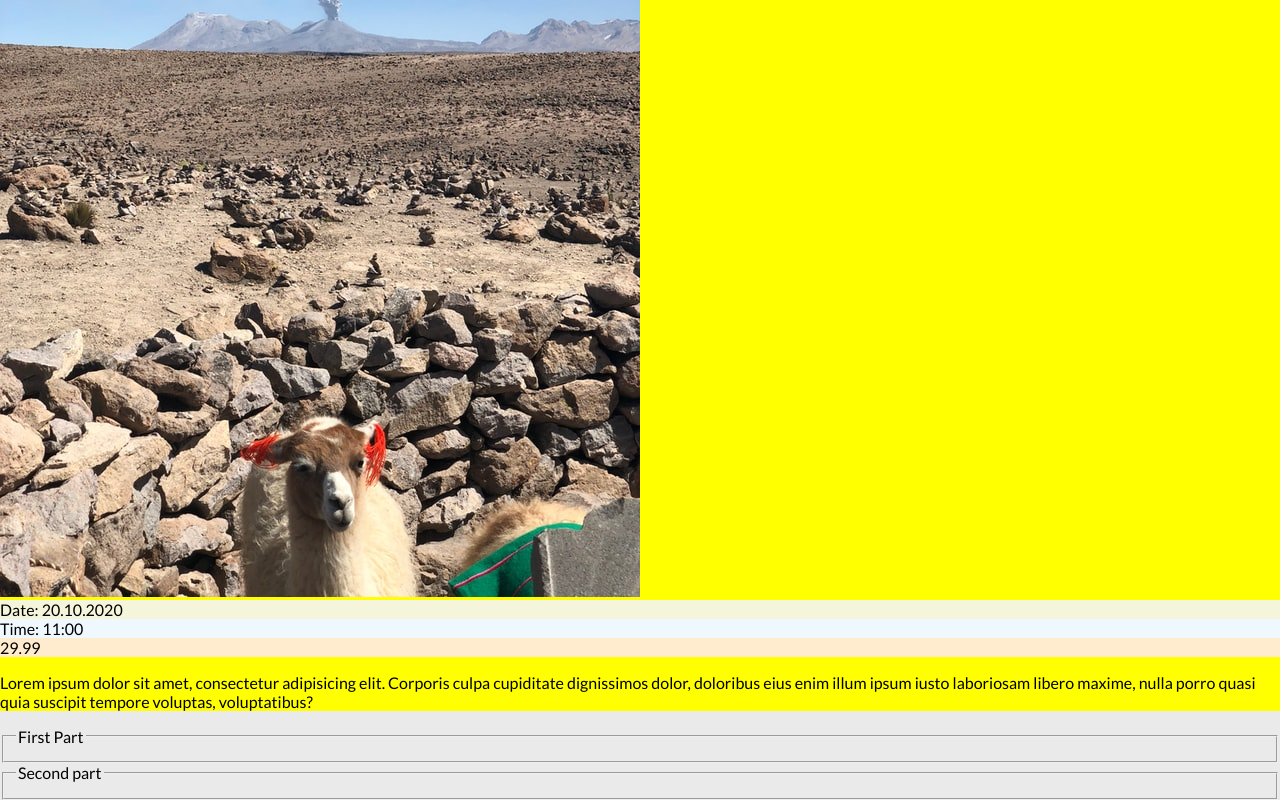
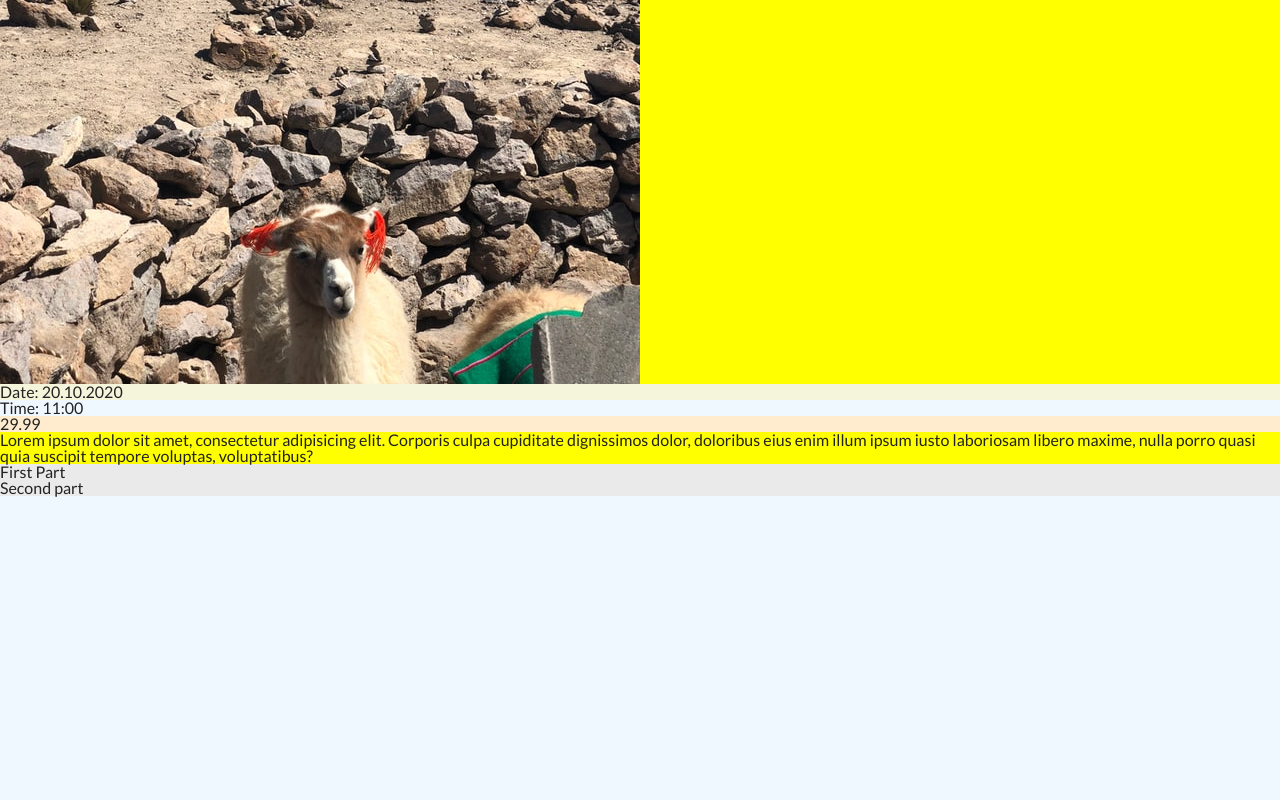
Before and after one commit to tomaszduda1990/course-project, a React (Create React App) app: page / in a window 1280 px wide. Shown: the part 1095-1895 px from the top of the page. After the commit the page ends 1592 px from the top, so only its background shows below. Built offline with nearby package versions, Linux system fonts and the light colour scheme.

Commit message:
fixed body widht issue ;

```diff
--- a/src/components/Event/EventDetails.module.css
+++ b/src/components/Event/EventDetails.module.css
@@ -2,6 +2,6 @@
     background-color: yellow;
 }
 
-.ImgContainer {
+.ImgContainer img{
     max-width: 100%;
 }
--- a/src/index.css
+++ b/src/index.css
@@ -1,3 +1,371 @@
+/* http://meyerweb.com/eric/tools/css/reset/
+   v2.0-modified | 20110126
+   License: none (public domain)
+*/
+
+html, body, div, span, applet, object, iframe,
+h1, h2, h3, h4, h5, h6, p, blockquote, pre,
+a, abbr, acronym, address, big, cite, code,
+del, dfn, em, img, ins, kbd, q, s, samp,
+small, strike, strong, sub, sup, tt, var,
+b, u, i, center,
+dl, dt, dd, ol, ul, li,
+fieldset, form, label, legend,
+table, caption, tbody, tfoot, thead, tr, th, td,
+article, aside, canvas, details, embed,
+figure, figcaption, footer, header, hgroup,
+menu, nav, output, ruby, section, summary,
+time, mark, audio, video {
+  margin: 0;
+  padding: 0;
+  border: 0;
+  font-size: 100%;
+  font: inherit;
+  vertical-align: baseline;
+}
+
+/* make sure to set some focus styles for accessibility */
+:focus {
+  outline: 0;
+}
+
+/* HTML5 display-role reset for older browsers */
+article, aside, details, figcaption, figure,
+footer, header, hgroup, menu, nav, section {
+  display: block;
+}
+
+body {
+  line-height: 1;
+}
+
+ol, ul {
+  list-style: none;
+}
+
+blockquote, q {
+  quotes: none;
+}
+
+blockquote:before, blockquote:after,
+q:before, q:after {
+  content: '';
+  content: none;
+}
+
+table {
+  border-collapse: collapse;
+  border-spacing: 0;
+}
+
+input[type=search]::-webkit-search-cancel-button,
+input[type=search]::-webkit-search-decoration,
+input[type=search]::-webkit-search-results-button,
+input[type=search]::-webkit-search-results-decoration {
+  -webkit-appearance: none;
+  -moz-appearance: none;
+}
+
+input[type=search] {
+  -webkit-appearance: none;
+  -moz-appearance: none;
+  -webkit-box-sizing: content-box;
+  -moz-box-sizing: content-box;
+  box-sizing: content-box;
+}
+
+textarea {
+  overflow: auto;
+  vertical-align: top;
+  resize: vertical;
+}
+
+/**
+ * Correct `inline-block` display not defined in IE 6/7/8/9 and Firefox 3.
+ */
+
+audio,
+canvas,
+video {
+  display: inline-block;
+  *display: inline;
+  *zoom: 1;
+  max-width: 100%;
+}
+
+/**
+ * Prevent modern browsers from displaying `audio` without controls.
+ * Remove excess height in iOS 5 devices.
+ */
+
+audio:not([controls]) {
+  display: none;
+  height: 0;
+}
+
+/**
+ * Address styling not present in IE 7/8/9, Firefox 3, and Safari 4.
+ * Known issue: no IE 6 support.
+ */
+
+[hidden] {
+  display: none;
+}
+
+/**
+ * 1. Correct text resizing oddly in IE 6/7 when body `font-size` is set using
+ *    `em` units.
+ * 2. Prevent iOS text size adjust after orientation change, without disabling
+ *    user zoom.
+ */
+
+html {
+  font-size: 100%; /* 1 */
+  -webkit-text-size-adjust: 100%; /* 2 */
+  -ms-text-size-adjust: 100%; /* 2 */
+}
+
+/**
+ * Address `outline` inconsistency between Chrome and other browsers.
+ */
+
+a:focus {
+  outline: thin dotted;
+}
+
+/**
+ * Improve readability when focused and also mouse hovered in all browsers.
+ */
+
+a:active,
+a:hover {
+  outline: 0;
+}
+
+/**
+ * 1. Remove border when inside `a` element in IE 6/7/8/9 and Firefox 3.
+ * 2. Improve image quality when scaled in IE 7.
+ */
+
+img {
+  border: 0; /* 1 */
+  -ms-interpolation-mode: bicubic; /* 2 */
+}
+
+/**
+ * Address margin not present in IE 6/7/8/9, Safari 5, and Opera 11.
+ */
+
+figure {
+  margin: 0;
+}
+
+/**
+ * Correct margin displayed oddly in IE 6/7.
+ */
+
+form {
+  margin: 0;
+}
+
+/**
+ * Define consistent border, margin, and padding.
+ */
+
+fieldset {
+  border: 1px solid #c0c0c0;
+  margin: 0 2px;
+  padding: 0.35em 0.625em 0.75em;
+}
+
+/**
+ * 1. Correct color not being inherited in IE 6/7/8/9.
+ * 2. Correct text not wrapping in Firefox 3.
+ * 3. Correct alignment displayed oddly in IE 6/7.
+ */
+
+legend {
+  border: 0; /* 1 */
+  padding: 0;
+  white-space: normal; /* 2 */
+  *margin-left: -7px; /* 3 */
+}
+
+/**
+ * 1. Correct font size not being inherited in all browsers.
+ * 2. Address margins set differently in IE 6/7, Firefox 3+, Safari 5,
+ *    and Chrome.
+ * 3. Improve appearance and consistency in all browsers.
+ */
+
+button,
+input,
+select,
+textarea {
+  font-size: 100%; /* 1 */
+  margin: 0; /* 2 */
+  vertical-align: baseline; /* 3 */
+  *vertical-align: middle; /* 3 */
+}
+
+/**
+ * Address Firefox 3+ setting `line-height` on `input` using `!important` in
+ * the UA stylesheet.
+ */
+
+button,
+input {
+  line-height: normal;
+}
+
+/**
+ * Address inconsistent `text-transform` inheritance for `button` and `select`.
+ * All other form control elements do not inherit `text-transform` values.
+ * Correct `button` style inheritance in Chrome, Safari 5+, and IE 6+.
+ * Correct `select` style inheritance in Firefox 4+ and Opera.
+ */
+
+button,
+select {
+  text-transform: none;
+}
+
+/**
+ * 1. Avoid the WebKit bug in Android 4.0.* where (2) destroys native `audio`
+ *    and `video` controls.
+ * 2. Correct inability to style clickable `input` types in iOS.
+ * 3. Improve usability and consistency of cursor style between image-type
+ *    `input` and others.
+ * 4. Remove inner spacing in IE 7 without affecting normal text inputs.
+ *    Known issue: inner spacing remains in IE 6.
+ */
+
+button,
+html input[type="button"], /* 1 */
+input[type="reset"],
+input[type="submit"] {
+  -webkit-appearance: button; /* 2 */
+  cursor: pointer; /* 3 */
+  *overflow: visible;  /* 4 */
+}
+
+/**
+ * Re-set default cursor for disabled elements.
+ */
+
+button[disabled],
+html input[disabled] {
+  cursor: default;
+}
+
+/**
+ * 1. Address box sizing set to content-box in IE 8/9.
+ * 2. Remove excess padding in IE 8/9.
+ * 3. Remove excess padding in IE 7.
+ *    Known issue: excess padding remains in IE 6.
+ */
+
+input[type="checkbox"],
+input[type="radio"] {
+  box-sizing: border-box; /* 1 */
+  padding: 0; /* 2 */
+  *height: 13px; /* 3 */
+  *width: 13px; /* 3 */
+}
+
+/**
+ * 1. Address `appearance` set to `searchfield` in Safari 5 and Chrome.
+ * 2. Address `box-sizing` set to `border-box` in Safari 5 and Chrome
+ *    (include `-moz` to future-proof).
+ */
+
+input[type="search"] {
+  -webkit-appearance: textfield; /* 1 */
+  -moz-box-sizing: content-box;
+  -webkit-box-sizing: content-box; /* 2 */
+  box-sizing: content-box;
+}
+
+/**
+ * Remove inner padding and search cancel button in Safari 5 and Chrome
+ * on OS X.
+ */
+
+input[type="search"]::-webkit-search-cancel-button,
+input[type="search"]::-webkit-search-decoration {
+  -webkit-appearance: none;
+}
+
+/**
+ * Remove inner padding and border in Firefox 3+.
+ */
+
+button::-moz-focus-inner,
+input::-moz-focus-inner {
+  border: 0;
+  padding: 0;
+}
+
+/**
+ * 1. Remove default vertical scrollbar in IE 6/7/8/9.
+ * 2. Improve readability and alignment in all browsers.
+ */
+
+textarea {
+  overflow: auto; /* 1 */
+  vertical-align: top; /* 2 */
+}
+
+/**
+ * Remove most spacing between table cells.
+ */
+
+table {
+  border-collapse: collapse;
+  border-spacing: 0;
+}
+
+html,
+button,
+input,
+select,
+textarea {
+  color: #222;
+}
+
+
+::-moz-selection {
+  background: #b3d4fc;
+  text-shadow: none;
+}
+
+::selection {
+  background: #b3d4fc;
+  text-shadow: none;
+}
+
+img {
+  vertical-align: middle;
+}
+
+fieldset {
+  border: 0;
+  margin: 0;
+  padding: 0;
+}
+
+textarea {
+  resize: vertical;
+}
+
+.chromeframe {
+  margin: 0.2em 0;
+  background: #ccc;
+  color: #000;
+  padding: 0.2em 0;
+}
+
+
 body {
   margin: 0;
   font-family: -apple-system, BlinkMacSystemFont, 'Segoe UI', 'Roboto', 'Oxygen',
```
